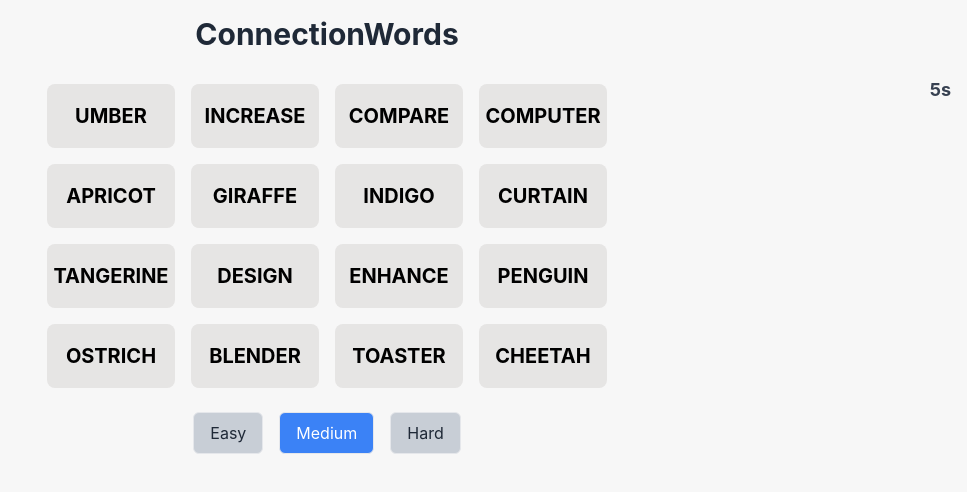
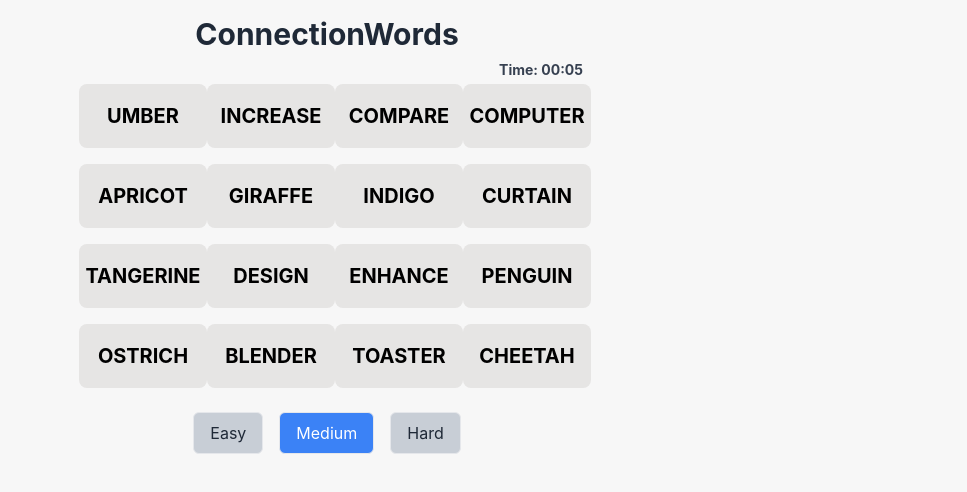
Before and after one commit to Heminyildiz/ConnectionWords, a React (Create React App) app: page / in a window 1280 px wide. Shown: the top 492 px of the page, without its empty margins (313-1280 px from the left). Built offline with nearby package versions, Linux system fonts and the light colour scheme.

Commit message:
Update App.jsx

```diff
--- a/src/App.jsx
+++ b/src/App.jsx
@@ -34,7 +34,7 @@ const App = () => {
 
   const errorLimit = DIFFICULTY_SETTINGS[difficulty];
 
-  // JSON dosyasını yükle
+  // JSON verisini yükle
   useEffect(() => {
     fetch("/words.json")
       .then(response => response.json())
@@ -44,14 +44,14 @@ const App = () => {
       .catch(err => console.error("JSON yüklenirken hata:", err));
   }, []);
 
-  // Kelime havuzu yüklendikten veya zorluk değiştiğinde yeni oyunu başlat
+  // Kelime havuzu yüklendiğinde veya zorluk değiştiğinde yeni oyunu başlat
   useEffect(() => {
     if (allWordPool) {
       startNewGame();
     }
   }, [allWordPool, difficulty]);
 
-  // Oyun oynanırken zaman sayacı
+  // Oyun oynanırken zaman sayacı (mm:ss formatında)
   useEffect(() => {
     if (gameStatus === "playing") {
       const interval = setInterval(() => {
@@ -60,6 +60,16 @@ const App = () => {
       return () => clearInterval(interval);
     }
   }, [gameStatus]);
+
+  const formatTime = (timeInSeconds) => {
+    const minutes = Math.floor(timeInSeconds / 60)
+      .toString()
+      .padStart(2, '0');
+    const seconds = (timeInSeconds % 60)
+      .toString()
+      .padStart(2, '0');
+    return `Time: ${minutes}:${seconds}`;
+  };
 
   function generateGameWords() {
     const pool = allWordPool[difficultyMap[difficulty]];
@@ -90,9 +100,15 @@ const App = () => {
     setTime(0);
   };
 
+  // Girişte tıklanmayı toggle et (seçili ise seçimi geri al)
   const handleWordClick = (word) => {
-    if (gameStatus !== "playing") return;
-    if (word.solved || selectedWordIds.includes(word.id)) return;
+    if (gameStatus !== "playing" || word.solved) return;
+
+    if (selectedWordIds.includes(word.id)) {
+      // Zaten seçiliyse, seçimi geri al
+      setSelectedWordIds(selectedWordIds.filter(id => id !== word.id));
+      return;
+    }
 
     const newSelected = [...selectedWordIds, word.id];
     setSelectedWordIds(newSelected);
@@ -149,21 +165,13 @@ const App = () => {
         errorLimit={errorLimit}
         gameStatus={gameStatus}
       />
-      <div className="p-4 flex flex-col items-center relative">
-        {/* Zaman sayacı: Kelime kutusu grubunun sağ üst köşesinde */}
-        <div className="absolute top-0 right-0 mr-4 mt-2 text-gray-700 text-lg font-bold">
-          {time}s
+      <div className="p-4 flex flex-col items-center">
+        {/* Grid containeryu sabit genişlikte ve relative yapıyoruz */}
+        <div className="w-[31rem] relative">
+          {/* Zaman sayacı, gridin sağ üst kutusunun üzerine konumlandırıldı */}
+          <div className="absolute top-0 right-0 mt-[-1.5rem] mr-[-0.5rem] text-gray-700 text-sm font-bold">
+            {formatTime(time)}
           </div>
-        {gameStatus === "lost" && (
-          <div className="mb-4 text-red-600 text-2xl font-bold">
-            Oyun Bitti! Hata limitini aştınız.
-          </div>
-        )}
-        {gameStatus === "won" && (
-          <div className="mb-4 text-green-600 text-2xl font-bold">
-            Tebrikler! Yeni kelimeler hazırlanıyor...
-          </div>
-        )}
           <div className="grid grid-cols-4 gap-4">
             {words.map(word => (
               <WordButton
@@ -173,6 +181,7 @@ const App = () => {
                 isSelected={selectedWordIds.includes(word.id)}
               />
             ))}
+          </div>
         </div>
         <div className="mt-6">
           <DifficultySelector
```
Lines whose indentation alone changed are shown as unchanged.
